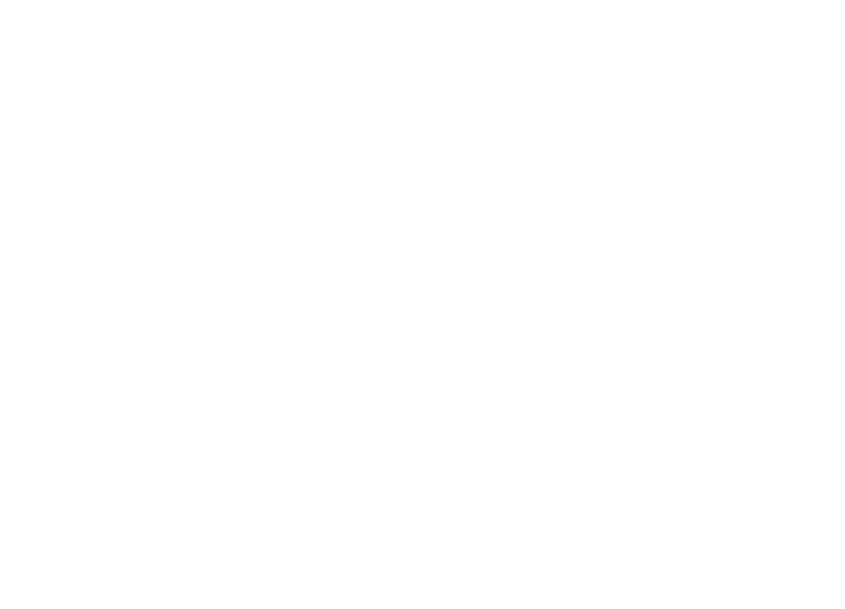
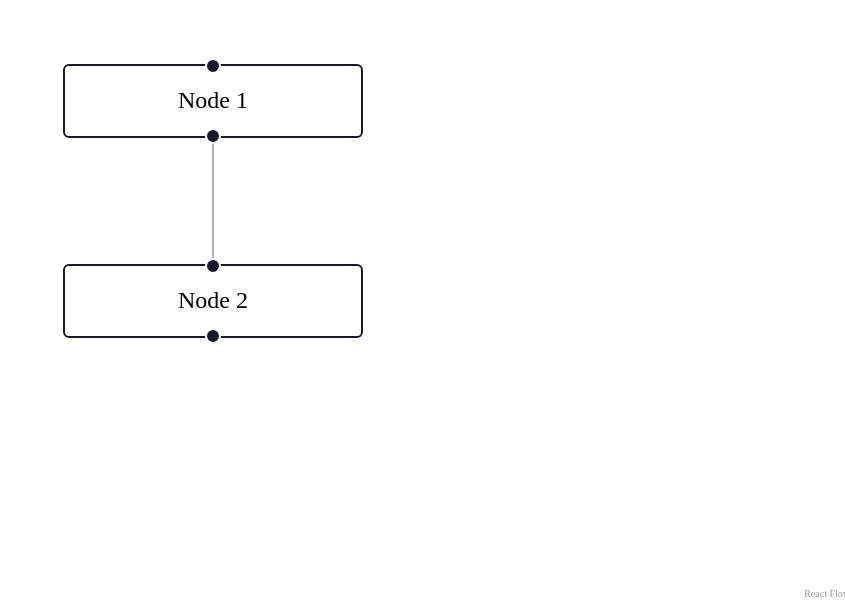
Before and after one commit to DNA5769/bitespeed-frontend-task, a React (Create React App) app: page / in a window 1280 px wide. Shown: the part 207-816 px from the top of the page, without its empty margins (435-1280 px from the left). Built offline with nearby package versions, Linux system fonts and the light colour scheme.

Commit message:
Added flow getting started code

```diff
--- a/package.json
+++ b/package.json
@@ -7,6 +7,7 @@
     "@testing-library/jest-dom": "^6.6.3",
     "@testing-library/react": "^16.3.0",
     "@testing-library/user-event": "^13.5.0",
+    "@xyflow/react": "^12.8.2",
     "react": "^19.1.0",
     "react-dom": "^19.1.0",
     "react-scripts": "5.0.1",
--- a/src/App.js
+++ b/src/App.js
@@ -1,10 +1,40 @@
-import './App.css';
+import { useState, useCallback } from 'react';
+import { ReactFlow, applyNodeChanges, applyEdgeChanges, addEdge } from '@xyflow/react';
+import '@xyflow/react/dist/style.css';
 
-function App() {
+const initialNodes = [
+  { id: 'n1', position: { x: 0, y: 0 }, data: { label: 'Node 1' } },
+  { id: 'n2', position: { x: 0, y: 100 }, data: { label: 'Node 2' } },
+];
+const initialEdges = [{ id: 'n1-n2', source: 'n1', target: 'n2' }];
+
+export default function App() {
+  const [nodes, setNodes] = useState(initialNodes);
+  const [edges, setEdges] = useState(initialEdges);
+
+  const onNodesChange = useCallback(
+    (changes) => setNodes((nodesSnapshot) => applyNodeChanges(changes, nodesSnapshot)),
+    [],
+  );
+  const onEdgesChange = useCallback(
+    (changes) => setEdges((edgesSnapshot) => applyEdgeChanges(changes, edgesSnapshot)),
+    [],
+  );
+  const onConnect = useCallback(
+    (params) => setEdges((edgesSnapshot) => addEdge(params, edgesSnapshot)),
+    [],
+  );
+
   return (
-    <div className="App">
+    <div style={{ width: '100vw', height: '100vh' }}>
+      <ReactFlow
+        nodes={nodes}
+        edges={edges}
+        onNodesChange={onNodesChange}
+        onEdgesChange={onEdgesChange}
+        onConnect={onConnect}
+        fitView
+      />
     </div>
   );
 }
-
-export default App;
```
Also changed, not shown: 1 other file (tests, documents, lock files or other folders).
